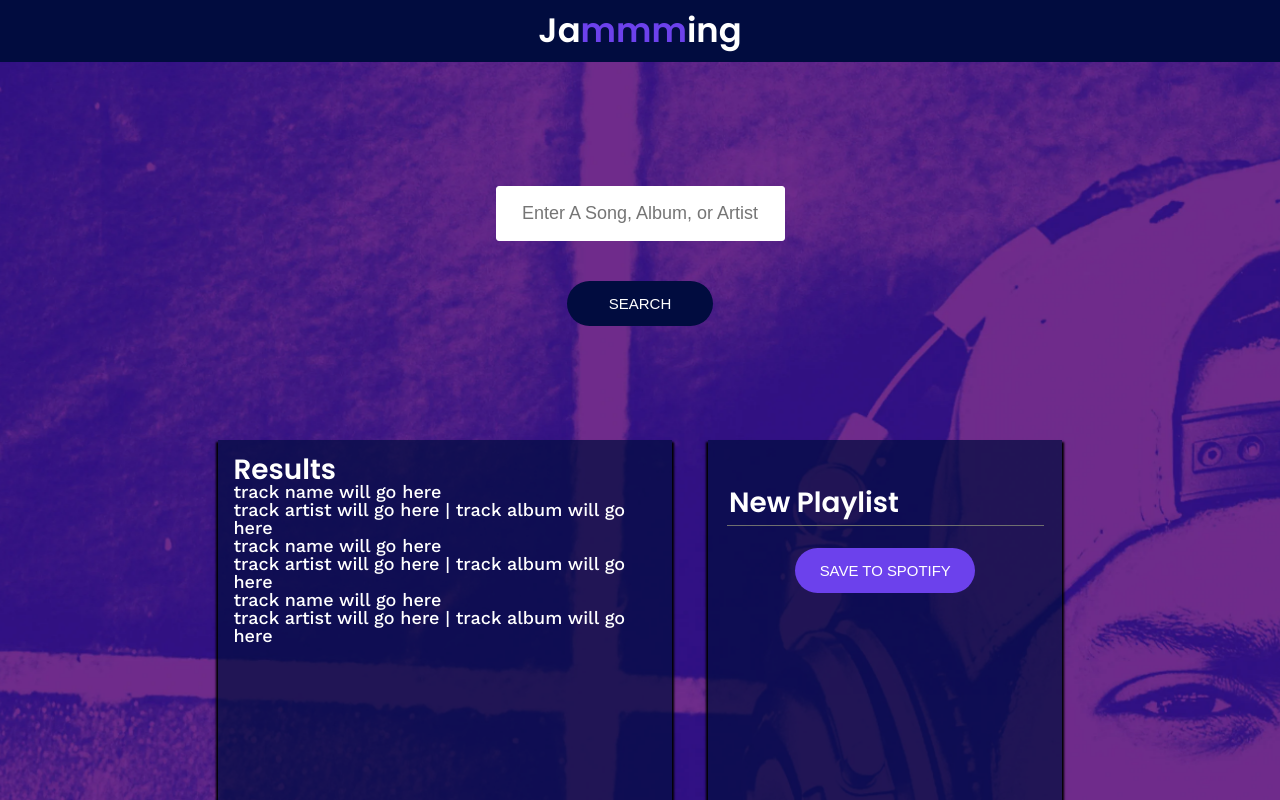
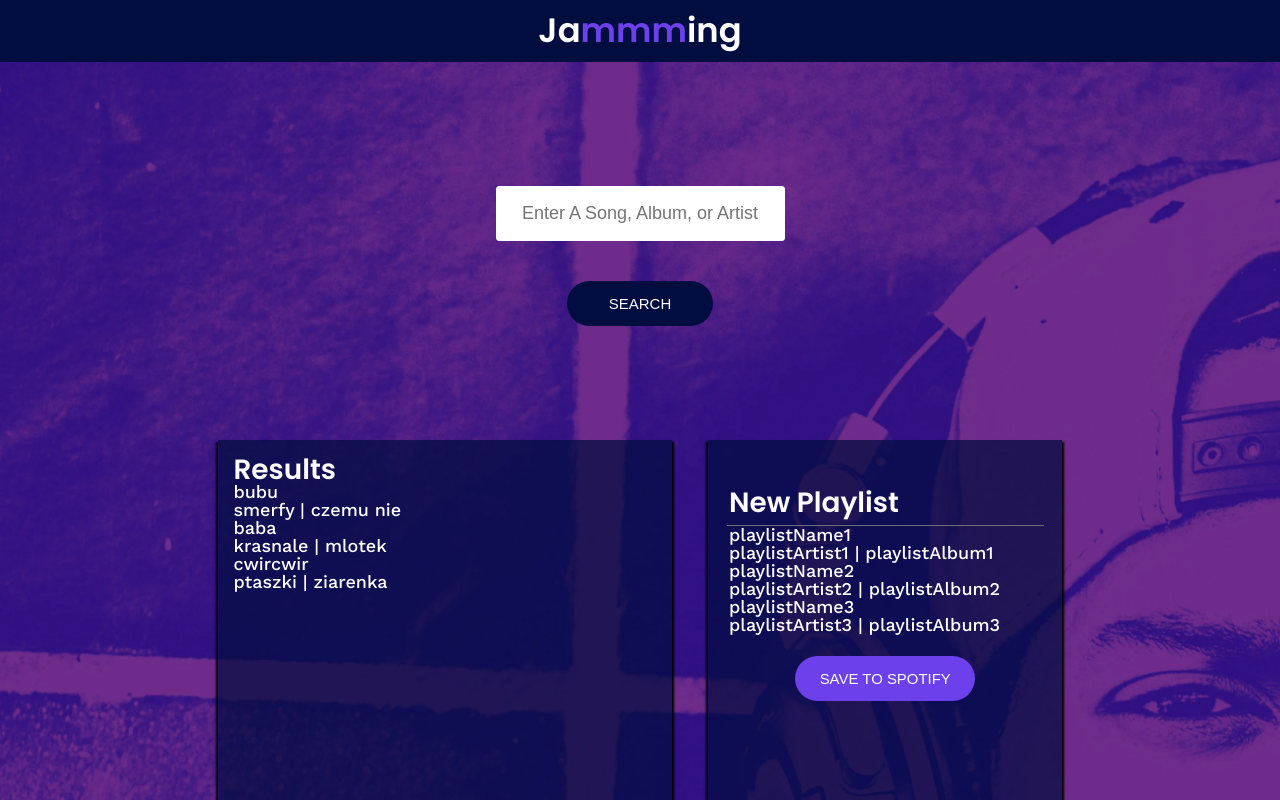
Before and after one commit to simonsGoneCoding/codeCademy-Jamming-project-in-REACT, a React (Create React App) app: page / in a window 1280 px wide. Shown: the top 800 px of the page. Built offline with nearby package versions, Linux system fonts and the light colour scheme.

Commit message:
Pass down PlayLit to TrackList.

```diff
--- a/src/components/App/App.js
+++ b/src/components/App/App.js
@@ -13,6 +13,27 @@ class App extends Component {
         { name: "baba", artist: "krasnale", album: "mlotek", id: 2 },
         { name: "cwircwir", artist: "ptaszki", album: "ziarenka", id: 3 },
       ],
+      playlistName: "List1",
+      playlistTracks: [
+        {
+          name: "playlistName1",
+          artist: "playlistArtist1",
+          album: "playlistAlbum1",
+          id: 4,
+        },
+        {
+          name: "playlistName2",
+          artist: "playlistArtist2",
+          album: "playlistAlbum2",
+          id: 5,
+        },
+        {
+          name: "playlistName3",
+          artist: "playlistArtist3",
+          album: "playlistAlbum3",
+          id: 6,
+        },
+      ],
     };
   }
   render() {
@@ -25,7 +46,10 @@ class App extends Component {
           <SearchBar />
           <div className="App-playlist">
             <SearchResults searchResults={this.state.searchResults} />
-            <PlayList />
+            <PlayList
+              name={this.state.playlistName}
+              tracks={this.state.playlistTracks}
+            />
           </div>
         </div>
       </div>
--- a/src/components/PlayList/PlayList.js
+++ b/src/components/PlayList/PlayList.js
@@ -6,7 +6,7 @@ export class PlayList extends React.Component {
     return (
       <div className="Playlist">
         <input defaultValue={"New Playlist"} />
-        <TrackList />
+        <TrackList name={this.props.name} tracks={this.props.tracks} />
         <button className="Playlist-save">SAVE TO SPOTIFY</button>
       </div>
     );
--- a/src/components/Track/Track.js
+++ b/src/components/Track/Track.js
@@ -11,11 +11,15 @@ export class Track extends React.Component {
   }
 
   render() {
+    const { name, artist, album } = this.props.track;
+
     return (
       <div className="Track">
         <div className="Track-information">
-          <h3>track name will go here</h3>
-          <p>track artist will go here | track album will go here </p>
+          <h3>{name}</h3>
+          <p>
+            {artist} | {album}
+          </p>
         </div>
         {this.renderAction()}
       </div>
```
Also changed, not shown: 1 other file (tests, documents, lock files or other folders).
